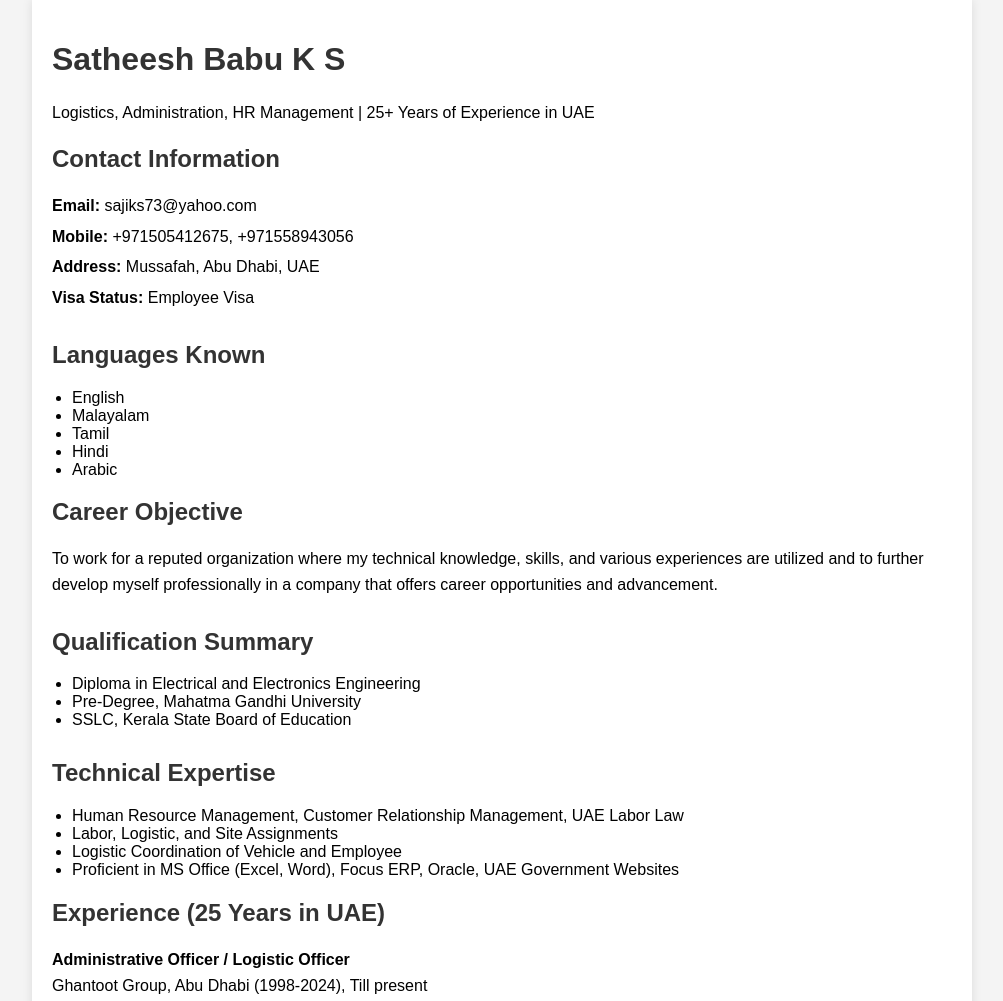
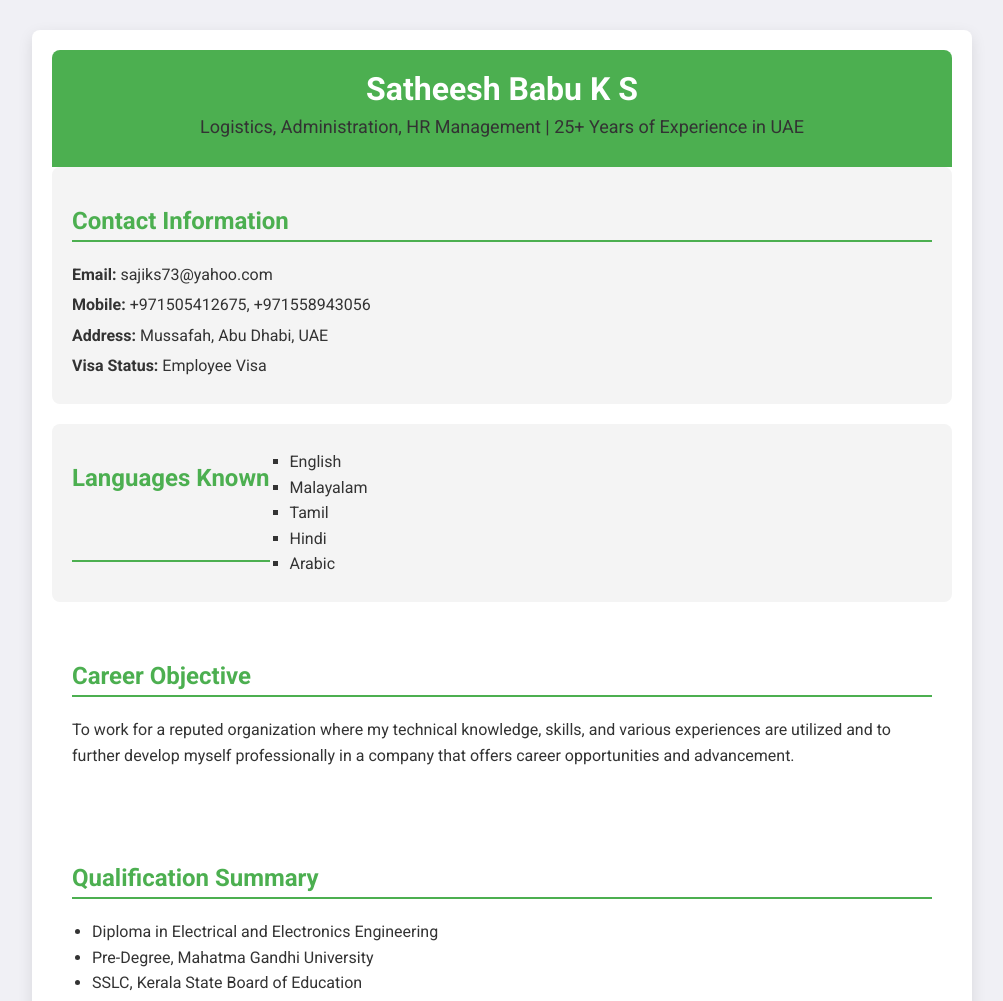
Before and after one commit to JYOTHISATHEESH/satheesh-babu-web-cv, a plain HTML site: page index.html in a window 1280 px wide. Shown: the top 1001 px of the page, without its empty margins (138-1141 px from the left). Drawn offline with Linux system fonts and the light colour scheme.

Commit message:
Update index.html

```diff
--- a/index.html
+++ b/index.html
@@ -1,45 +1,122 @@
-
 <!DOCTYPE html>
 <html lang="en">
 <head>
     <meta charset="UTF-8">
     <meta name="viewport" content="width=device-width, initial-scale=1.0">
     <title>Satheesh Babu K S - Web CV</title>
+    <link href="https://fonts.googleapis.com/css2?family=Roboto:wght@400;500;700&display=swap" rel="stylesheet">
     <style>
         body {
-            font-family: Arial, sans-serif;
-            background-color: #f4f4f4;
+            font-family: 'Roboto', sans-serif;
+            background-color: #f0f0f5;
             margin: 0;
             padding: 0;
         }
+
         .container {
             max-width: 900px;
-            margin: 0 auto;
+            margin: 30px auto;
             background-color: #fff;
             padding: 20px;
-            box-shadow: 0 0 10px rgba(0, 0, 0, 0.1);
+            box-shadow: 0 5px 15px rgba(0, 0, 0, 0.1);
+            border-radius: 8px;
         }
-        h1, h2, h3 {
+
+        header {
+            background-color: #4CAF50;
+            color: white;
+            padding: 20px;
+            text-align: center;
+            border-radius: 8px 8px 0 0;
+        }
+
+        header h1 {
+            margin: 0;
+            font-size: 32px;
+        }
+
+        header p {
+            margin: 5px 0;
+            font-size: 18px;
+        }
+
+        section {
+            padding: 20px;
+        }
+
+        h2 {
+            color: #4CAF50;
+            border-bottom: 2px solid #4CAF50;
+            padding-bottom: 5px;
+            margin-bottom: 20px;
+            font-size: 24px;
+        }
+
+        p, ul {
+            font-size: 16px;
             color: #333;
-        }
-        p {
             line-height: 1.6;
         }
+
         ul {
             padding-left: 20px;
         }
-        .section {
-            margin-bottom: 30px;
-        }
-        .contact-info p, .skills, .languages, .strengths {
+
+        .contact-info p, .skills ul, .languages ul, .strengths ul {
             margin: 5px 0;
         }
-        .skills, .languages, .strengths {
-            list-style-type: disc;
+
+        .personal-interests ul, .skills ul, .strengths ul, .languages ul {
+            list-style-type: square;
         }
+
+        .contact-info {
+            background-color: #f4f4f4;
+            padding: 20px;
+            border-radius: 8px;
+        }
+
+        .personal-interests, .skills, .strengths, .languages {
+            background-color: #f4f4f4;
+            padding: 20px;
+            margin-top: 20px;
+            border-radius: 8px;
+        }
+
+        .personal-data, .experience, .objective, .qualifications {
+            margin-top: 20px;
+        }
+
         footer {
             text-align: center;
             margin-top: 40px;
+            background-color: #4CAF50;
+            color: white;
+            padding: 15px;
+            border-radius: 0 0 8px 8px;
+        }
+
+        footer p {
+            margin: 0;
+            font-size: 16px;
+        }
+
+        .skills, .languages, .strengths {
+            display: flex;
+            flex-wrap: wrap;
+        }
+
+        .skills ul, .languages ul, .strengths ul {
+            flex: 1 1 45%;
+        }
+
+        /* Hover Effects */
+        header h1:hover {
+            color: #ffc107;
+        }
+
+        section h2:hover {
+            color: #FF5722;
         }
     </style>
 </head>
@@ -50,7 +127,7 @@
             <p>Logistics, Administration, HR Management | 25+ Years of Experience in UAE</p>
         </header>
 
-        <section class="contact-info section">
+        <section class="contact-info">
             <h2>Contact Information</h2>
             <p><strong>Email:</strong> sajiks73@yahoo.com</p>
             <p><strong>Mobile:</strong> +971505412675, +971558943056</p>
@@ -58,7 +135,7 @@
             <p><strong>Visa Status:</strong> Employee Visa</p>
         </section>
 
-        <section class="languages section">
+        <section class="languages">
             <h2>Languages Known</h2>
             <ul>
                 <li>English</li>
@@ -69,14 +146,14 @@
             </ul>
         </section>
 
-        <section class="objective section">
+        <section class="objective">
             <h2>Career Objective</h2>
             <p>
                 To work for a reputed organization where my technical knowledge, skills, and various experiences are utilized and to further develop myself professionally in a company that offers career opportunities and advancement.
             </p>
         </section>
 
-        <section class="qualifications section">
+        <section class="qualifications">
             <h2>Qualification Summary</h2>
             <ul>
                 <li>Diploma in Electrical and Electronics Engineering</li>
@@ -85,7 +162,7 @@
             </ul>
         </section>
 
-        <section class="skills section">
+        <section class="skills">
             <h2>Technical Expertise</h2>
             <ul>
                 <li>Human Resource Management, Customer Relationship Management, UAE Labor Law</li>
@@ -95,13 +172,13 @@
             </ul>
         </section>
 
-        <section class="experience section">
+        <section class="experience">
             <h2>Experience (25 Years in UAE)</h2>
             <p><strong>Administrative Officer / Logistic Officer</strong><br>
             Ghantoot Group, Abu Dhabi (1998-2024), Till present</p>
         </section>
 
-        <section class="personal-info section">
+        <section class="personal-data">
             <h2>Personal Data</h2>
             <p><strong>Date of Birth:</strong> 15/05/1973</p>
             <p><strong>Gender:</strong> Male</p>
@@ -109,7 +186,7 @@
             <p><strong>Nationality:</strong> Indian</p>
         </section>
 
-        <section class="interests section">
+        <section class="personal-interests">
             <h2>Personal Interests</h2>
             <ul>
                 <li>Reading</li>
@@ -121,7 +198,7 @@
             </ul>
         </section>
 
-        <section class="strengths section">
+        <section class="strengths">
             <h2>Personal Strengths</h2>
             <ul>
                 <li>Excellent communication skills</li>
@@ -131,7 +208,7 @@
             </ul>
         </section>
 
-        <section class="declaration section">
+        <section class="declaration">
             <h2>Declaration</h2>
             <p>I hereby declare that the above information is true and correct to the best of my knowledge.</p>
             <p><strong>Satheesh Babu K S</strong></p>
```
